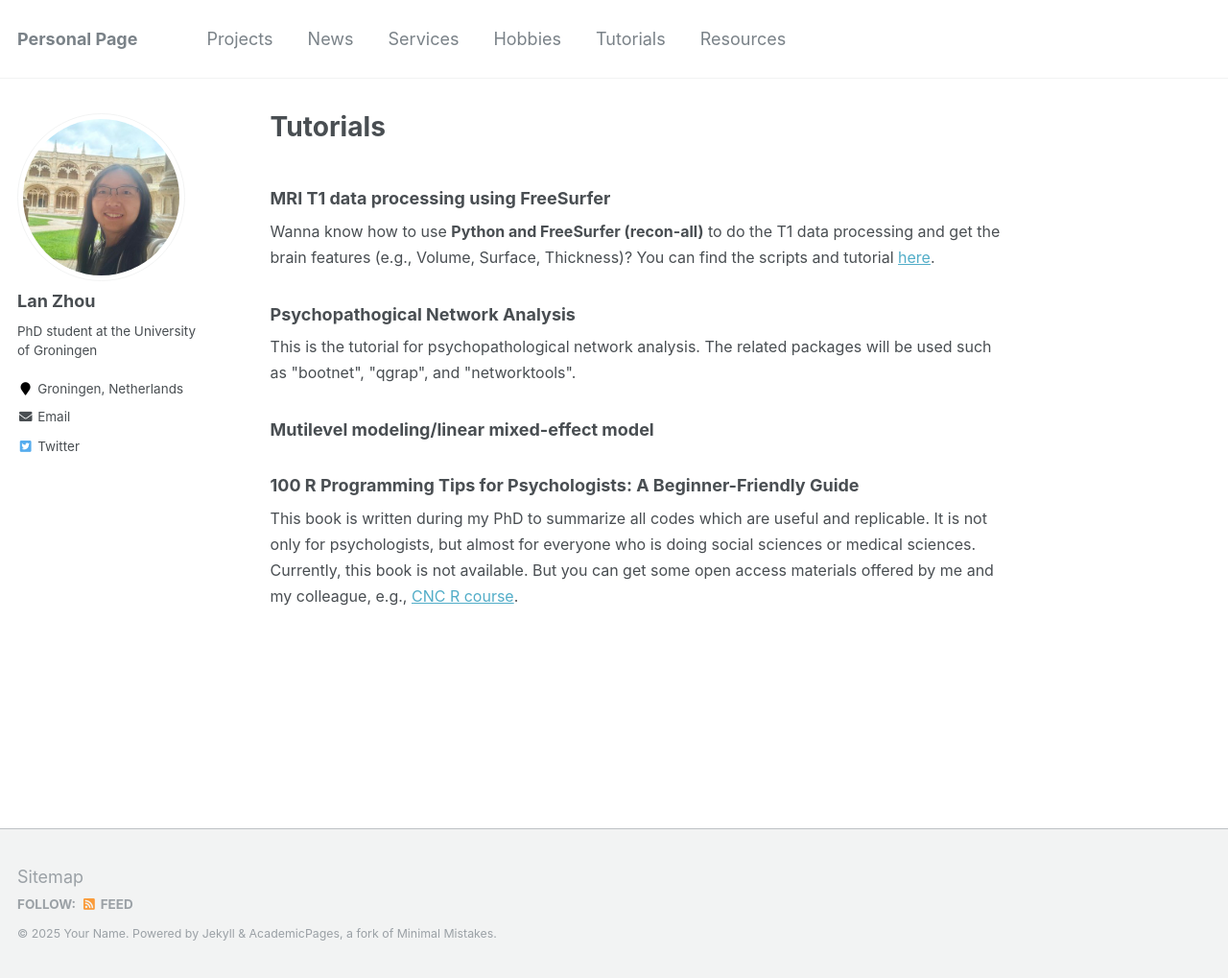
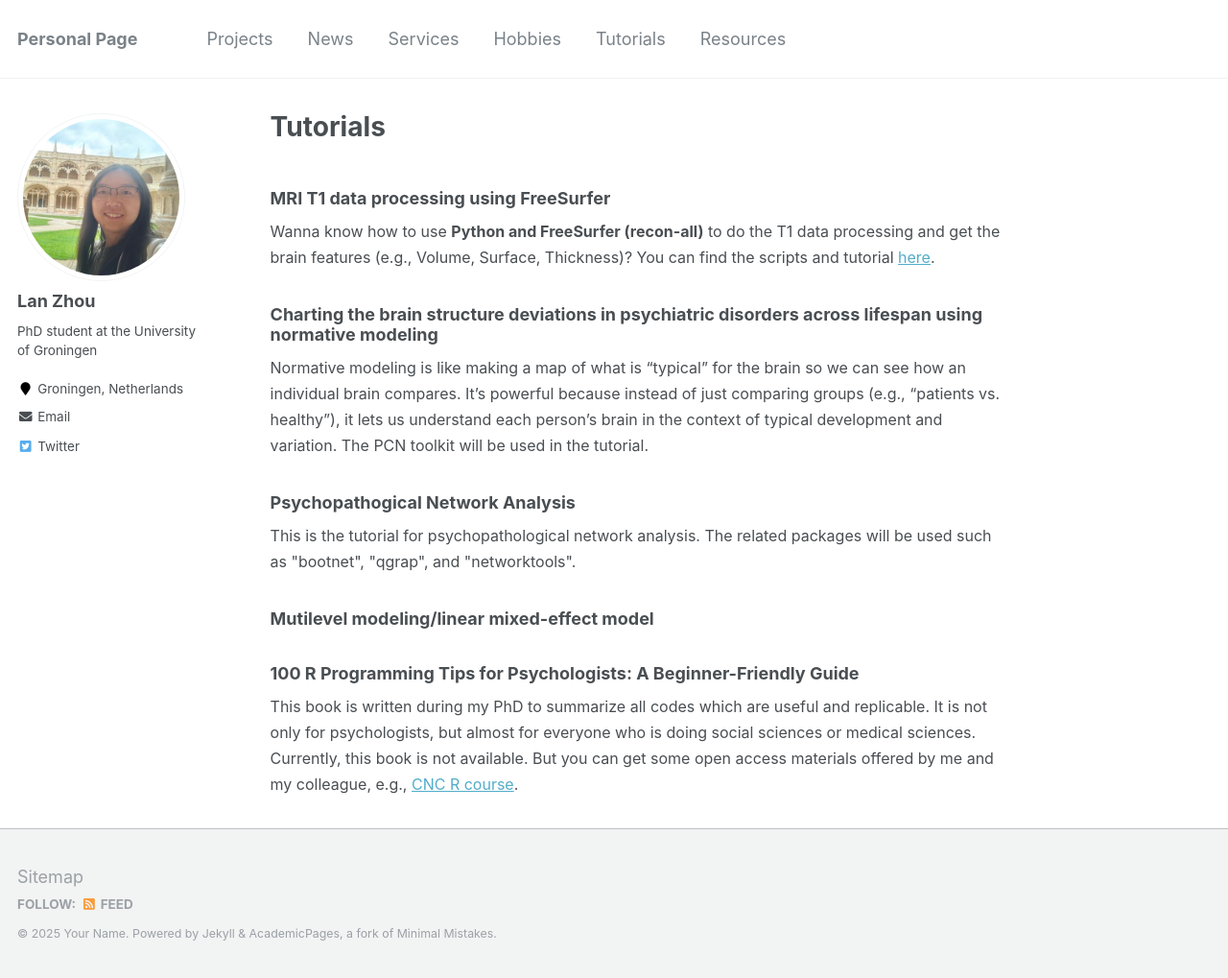
Before and after one commit to lanzhou-psy/personal-page, a Jekyll site: the page built from _pages/tutorial.md, in a window 1280 px wide and 1019 px high. Shown: the whole window at 96% size. Built offline with Jekyll 4.4.1, drawn with Linux system fonts in a browser that asks for light colours.

Commit message:
Update tutorial.md

```diff
--- a/_pages/tutorial.md
+++ b/_pages/tutorial.md
@@ -15,6 +15,11 @@ You can find the scripts and tutorial
 <a href="https://github.com/lanzhou-psy/freesurfer_T1_processing">here</a>.
 </font>
 
+### Charting the brain structure deviations in psychiatric disorders across lifespan using normative modeling
+<font size="3">
+Normative modeling is like making a map of what is “typical” for the brain so we can see how an individual brain compares. It’s powerful because instead of just comparing groups (e.g., “patients vs. healthy”), it lets us understand each person’s brain in the context of typical development and variation.
+  The PCN toolkit will be used in the tutorial.
+</font>
 
 ### Psychopathogical Network Analysis
 <font size="3">This is the tutorial for psychopathological network analysis. The related packages will be used such as "bootnet", "qgrap", and "networktools".</font>
```
